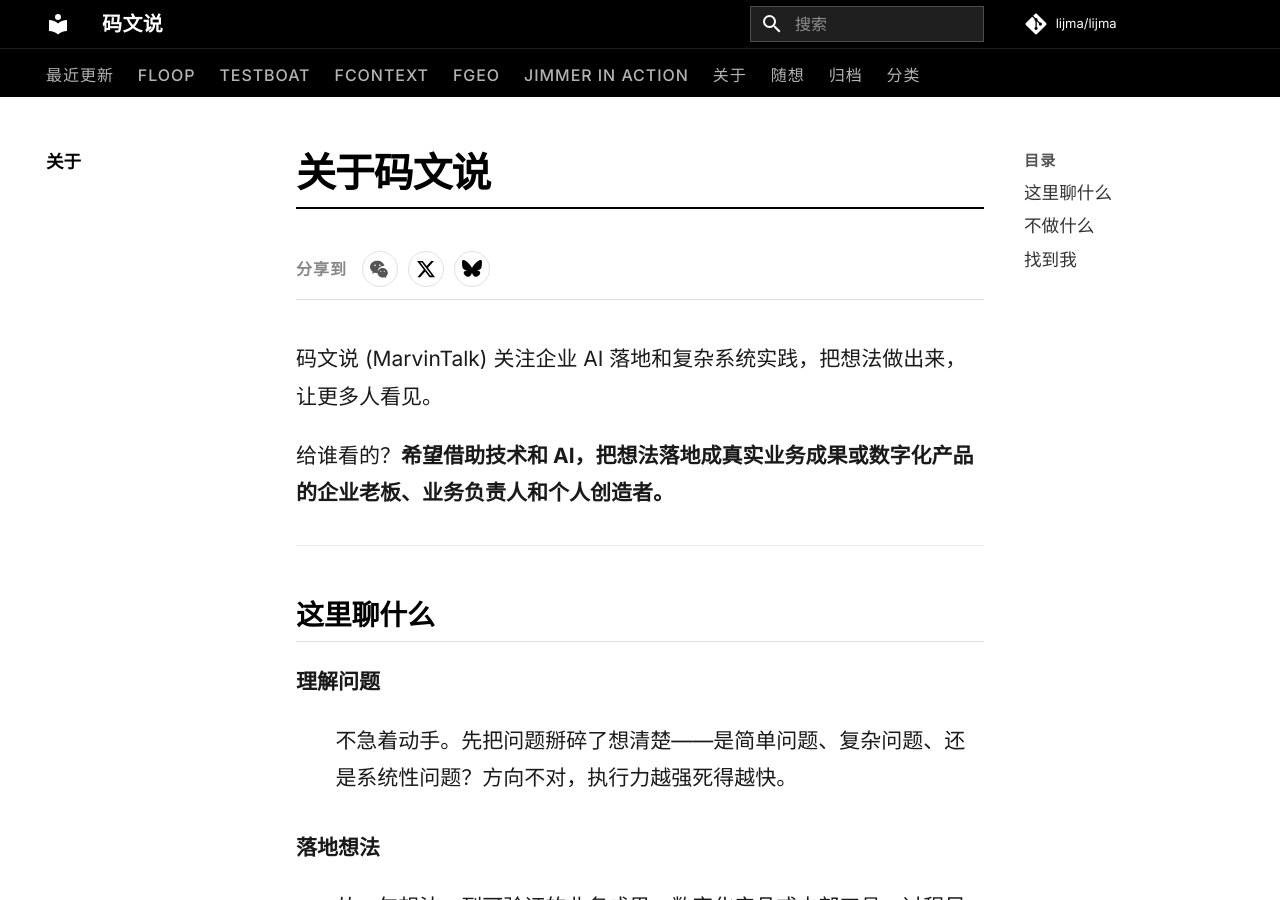
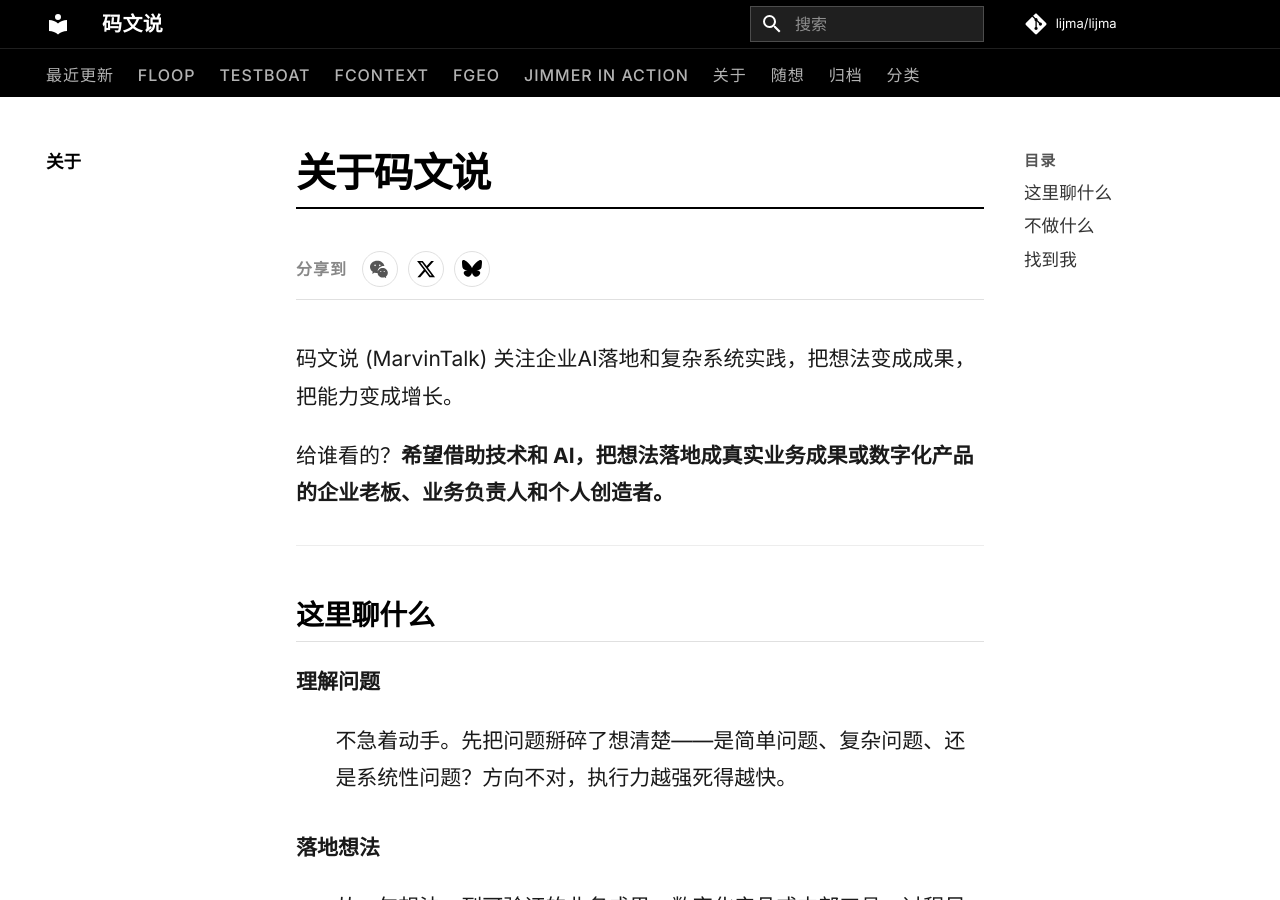
Before and after one commit to lijma/lijma, an MkDocs documentation site: the page built from docs/about.md, in a window 1280 px wide and 900 px high. Built offline with MkDocs 1.6.1 and Material for MkDocs 9.7.7, drawn with Linux system fonts in a browser that asks for light colours; comment, search, counter and statistics services are not loaded.

Commit message:
update position

```diff
--- a/docs/about.md
+++ b/docs/about.md
@@ -1,11 +1,11 @@
 ---
 title: 关于码文说
-description: 关注企业 AI 落地和复杂系统实践，把想法做出来，让更多人看见。
+description: 关注企业AI落地和复杂系统实践，把想法变成成果，把能力变成增长。
 ---
 
 # 关于码文说
 
-码文说 (MarvinTalk) 关注企业 AI 落地和复杂系统实践，把想法做出来，让更多人看见。
+码文说 (MarvinTalk) 关注企业AI落地和复杂系统实践，把想法变成成果，把能力变成增长。
 
 给谁看的？**希望借助技术和 AI，把想法落地成真实业务成果或数字化产品的企业老板、业务负责人和个人创造者。**
 
```
Also changed, not shown: docs/index.md (+1 -1 lines).
